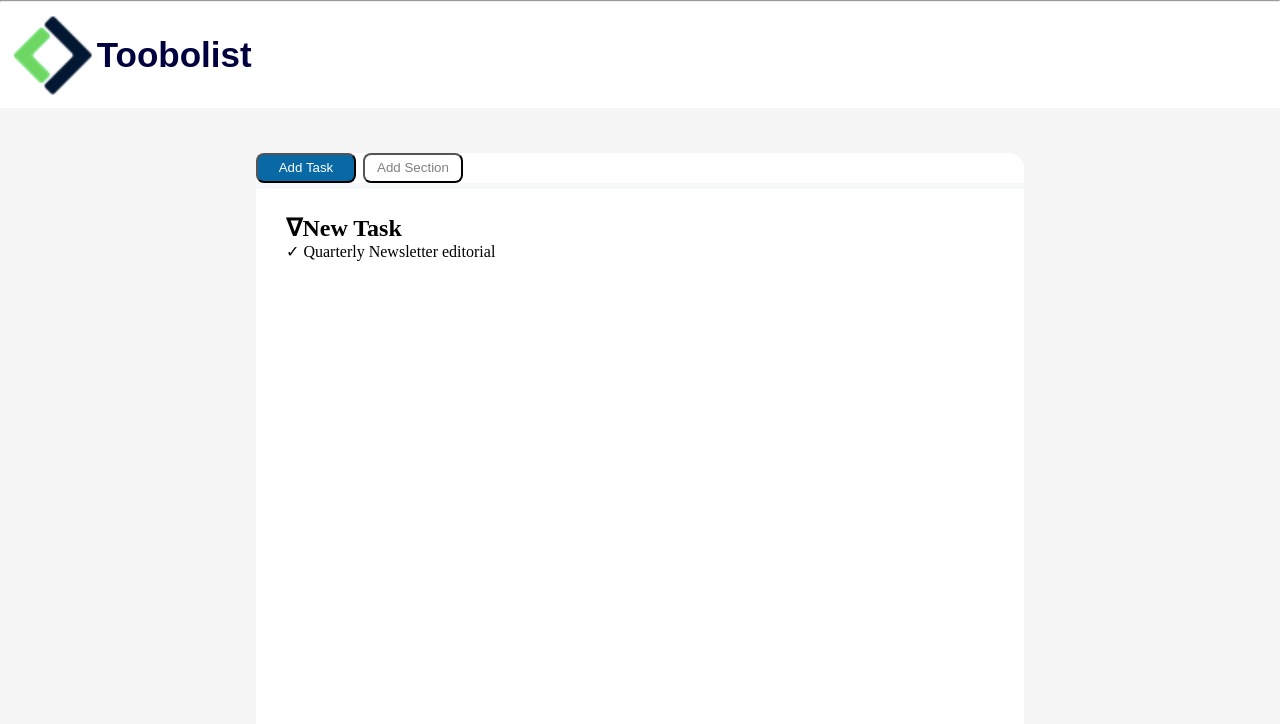
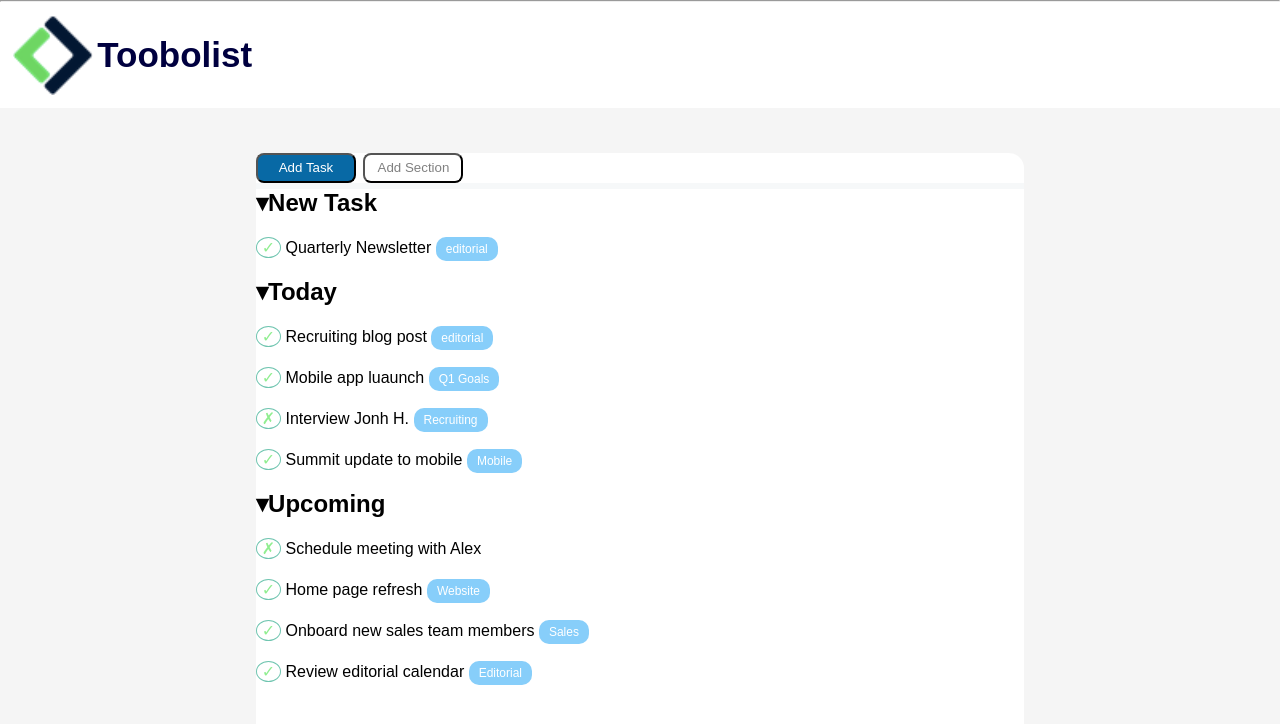
Before and after one commit to tonysanna/html-css-toboolist, a plain HTML site: page index.html in a window 1280 px wide. Drawn offline with Linux system fonts and the light colour scheme.

Commit message:
Impostazione fine progetto

```diff
--- a/css/style.css
+++ b/css/style.css
@@ -2,6 +2,7 @@
     margin: 0;
     padding: 0;
     box-sizing: border-box;
+    font-family: Arial, Helvetica, sans-serif;
 }
 body {
     background-color: whitesmoke;
@@ -56,7 +57,24 @@ body {
     background-color: transparent;
     color: grey;
 }
-.conteiner1{
-    padding-top: 25px;
-    margin-left: 30px;
+
+.hype{
+    margin: 20px 0px 20px 0px
 }
+
+.check{
+ border: 1px solid rgb(112,197,176);
+ color: lightgreen;
+ display: inline-block;
+ border-radius: 50%;
+ width: 25px;
+ text-align: center;
+}
+
+.tag{
+    background-color: lightskyblue;
+    color: white;
+    border-radius: 10px;
+    padding: 5px 10px;
+    font-size: 12px;
+}
--- a/index.html
+++ b/index.html
@@ -26,10 +26,65 @@
                 <button id="addtask">Add Task</button>
                 <button id="addsection">Add Section</button>
             </section>
-            <div class="conteiner1">
-                <h2> &#5121;New Task</h2>
-                <span>&#10003; Quarterly Newsletter<span class="tag lightblue"> editorial </span> </span>
-            </div>
+
+            <section>
+                <div class="conteiner1">
+                    <h2 class="categoria"> &#x25BE;New Task</h2>
+                    <div class="hype">
+                        <span class="check">&#10003;</span>
+                        <span class="task">Quarterly Newsletter</span>
+                        <span class="tag">editorial</span>
+                    </div>
+                </div>
+
+                <div class="conteiner1">
+                    <h2 class="categoria"> &#x25BE;Today</h2>
+                    <div class="hype">
+                        <span class="check">&#10003;</span>
+                        <span class="task">Recruiting blog post</span>
+                        <span class="tag">editorial</span>
+                    </div>
+                    <div class="hype">
+                        <span class="check">&#10003;</span>
+                        <span class="task">Mobile app luaunch</span>
+                        <span class="tag">Q1 Goals</span>
+                    </div>
+                    <div class="hype">
+                        <span class="check">&cross;</span>
+                        <span class="task">Interview Jonh H.</span>
+                        <span class="tag">Recruiting</span>
+                    </div>
+                    <div class="hype">
+                        <span class="check">&#10003;</span>
+                        <span class="task">Summit update to mobile</span>
+                        <span class="tag">Mobile</span>
+                    </div>
+
+                    <div class="conteiner1">
+                        <h2 class="categoria"> &#x25BE;Upcoming</h2>
+                        <div class="hype">
+                            <span class="check">&cross;</span>
+                            <span class="task">Schedule meeting with Alex</span>
+                        </div>
+                        <div class="hype">
+                            <span class="check">&#10003;</span>
+                            <span class="task">Home page refresh</span>
+                            <span class="tag">Website</span>
+                        </div>
+                        <div class="hype">
+                            <span class="check">&#10003;</span>
+                            <span class="task">Onboard new sales team members</span>
+                            <span class="tag">Sales</span>
+                        </div>
+                        <div class="hype">
+                            <span class="check">&#10003;</span>
+                            <span class="task">Review editorial calendar</span>
+                            <span class="tag">Editorial</span>
+                        </div>
+
+                </div>
+
+            </section>
          </div>
         <!-- riquadro -->
     </main>
```
